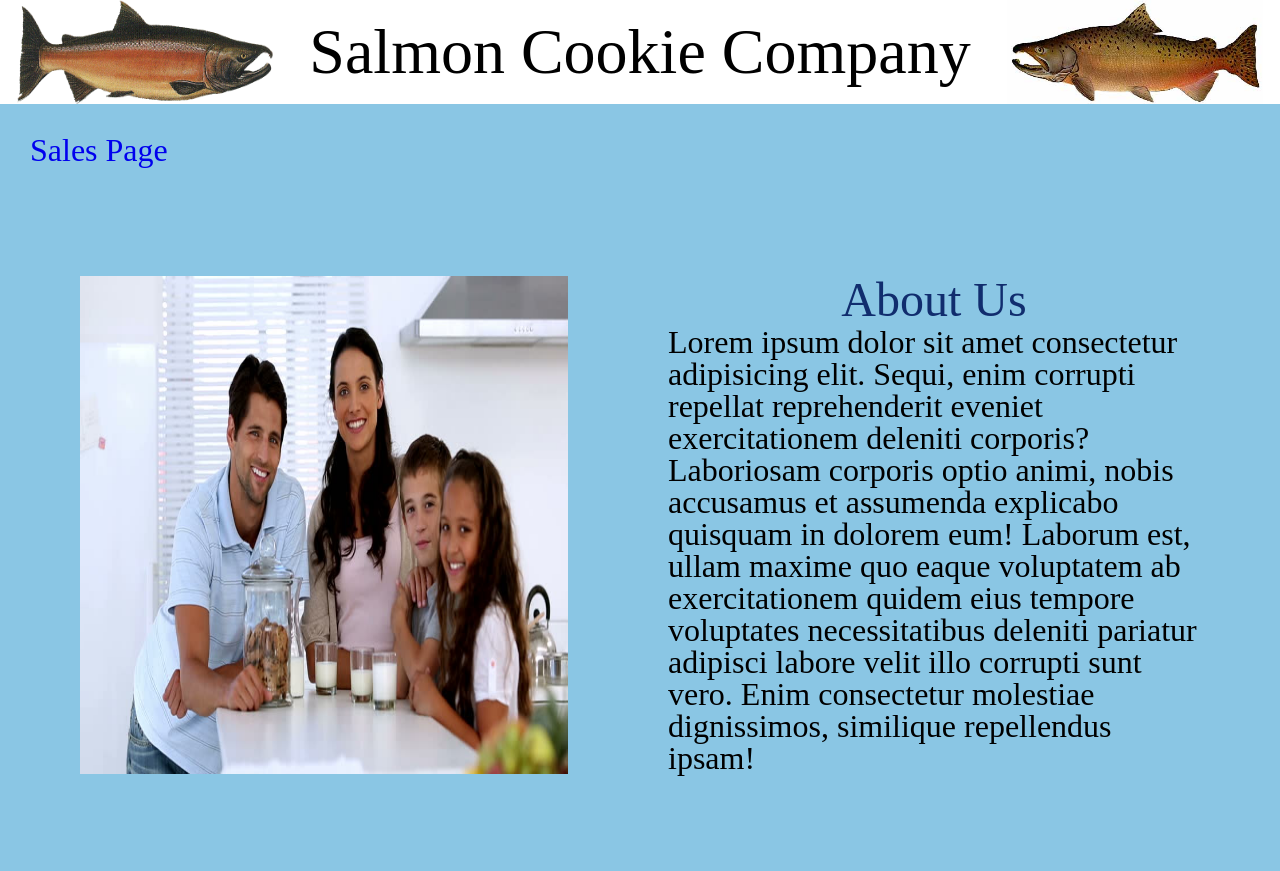
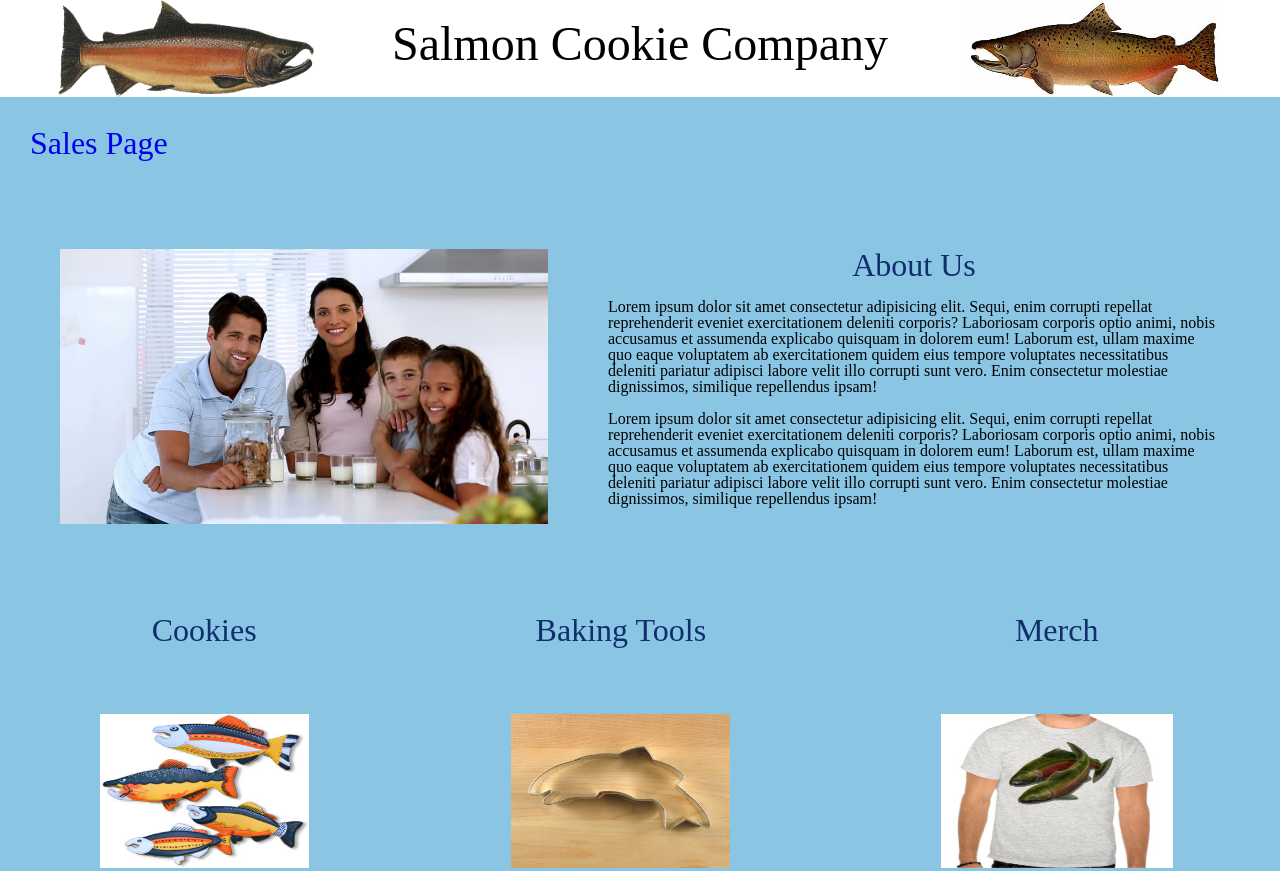
Before and after one commit to mayracu/Lab_SalmonCookies, a plain HTML site: page index.html in a window 1280 px wide. Shown: the top 871 px of the page. Drawn offline with Linux system fonts and the light colour scheme.

Commit message:
home page updates

```diff
--- a/css/style.css
+++ b/css/style.css
@@ -59,12 +59,13 @@ main article {
 
 #firstSection {
   display: block;
-  margin: 50px;
+  margin: 30px;
 }
 
 main article img {
   width: 40%;
-  margin: 50px;
+  height: 40%;
+  margin: 30px;
 }
 
 #secondSection {
@@ -83,7 +84,7 @@ main article img {
 }
 
 h1 {
-  font-size: 4em;
+  font-size: 3em;
   text-align: center;
   margin: 20px;
 }
@@ -92,7 +93,7 @@ p {/*
   width: 450px;
   height: 300px;
   overflow: auto;*/
-  font-size: 2em;
+  font-size: 1em;
 }
 
 
@@ -108,7 +109,7 @@ footer {
 
 h2 {
   height: 50px;
-  font-size: 3em;
+  font-size: 2em;
   text-align: center;
   color: #112D6E;
 }
--- a/index.html
+++ b/index.html
@@ -30,6 +30,7 @@
       <section id ="firstSection">
         <h2>About Us<br></h2>
         <p>Lorem ipsum dolor sit amet consectetur adipisicing elit. Sequi, enim corrupti repellat reprehenderit eveniet exercitationem deleniti corporis? Laboriosam corporis optio animi, nobis accusamus et assumenda explicabo quisquam in dolorem eum!
+        Laborum est, ullam maxime quo eaque voluptatem ab exercitationem quidem eius tempore voluptates necessitatibus deleniti pariatur adipisci labore velit illo corrupti sunt vero. Enim consectetur molestiae dignissimos, similique repellendus ipsam!<br><br>Lorem ipsum dolor sit amet consectetur adipisicing elit. Sequi, enim corrupti repellat reprehenderit eveniet exercitationem deleniti corporis? Laboriosam corporis optio animi, nobis accusamus et assumenda explicabo quisquam in dolorem eum!
         Laborum est, ullam maxime quo eaque voluptatem ab exercitationem quidem eius tempore voluptates necessitatibus deleniti pariatur adipisci labore velit illo corrupti sunt vero. Enim consectetur molestiae dignissimos, similique repellendus ipsam!</p>
       </section>
     </article>
```
